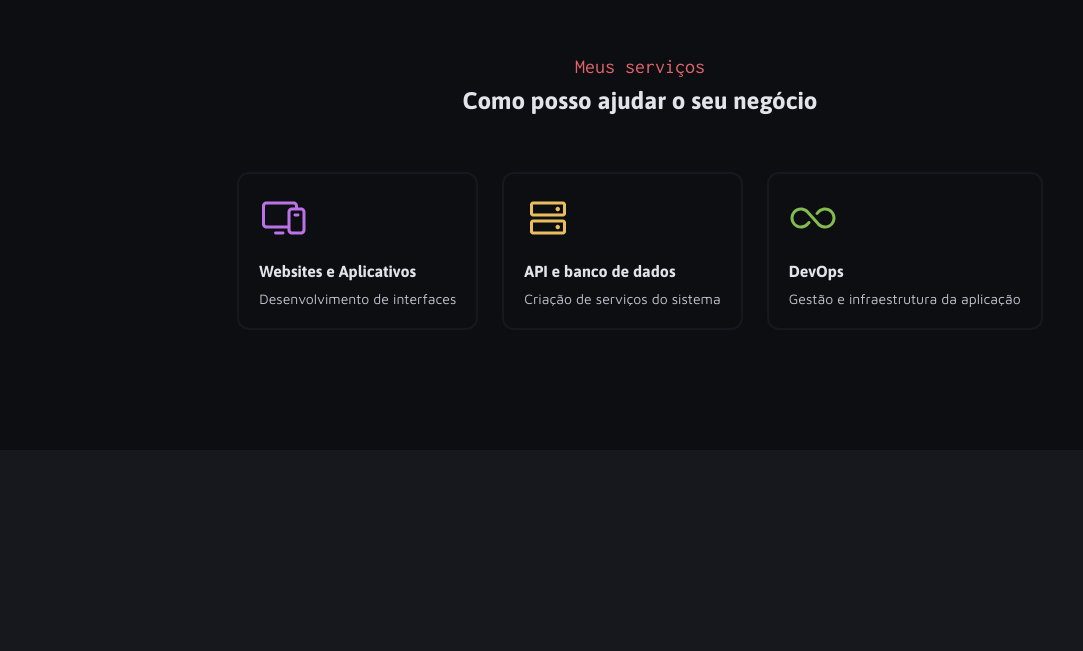
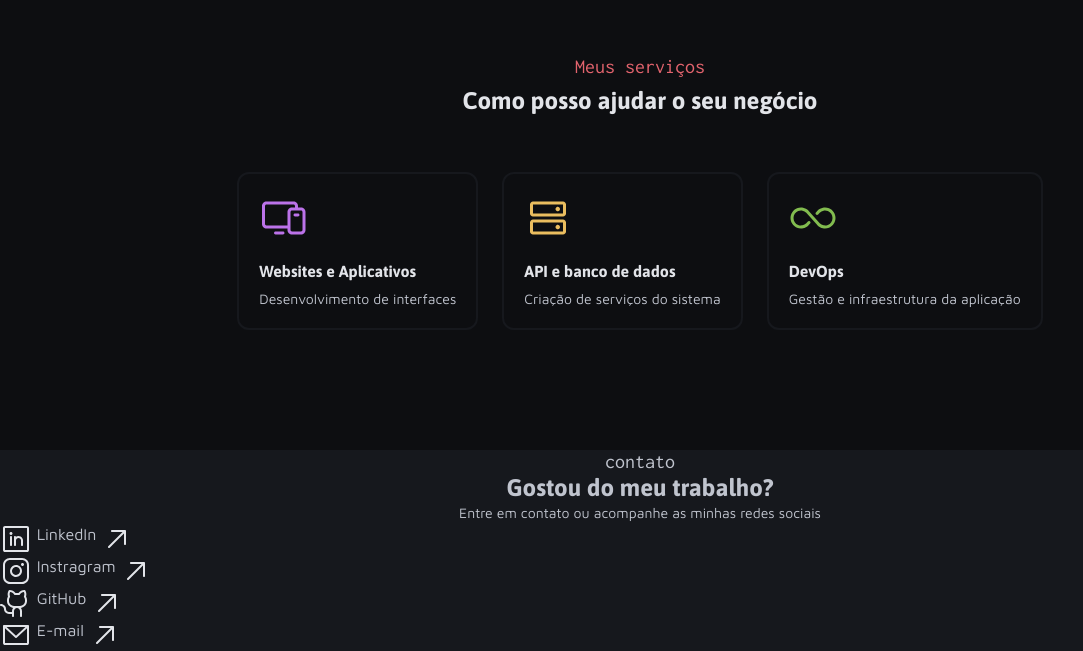
Before and after one commit to FeSette/Portfolio-dev, a plain HTML site: page index.html in a window 1280 px wide. Shown: the part 1748-2399 px from the top of the page, without its empty margins (0-1083 px from the left). Before the commit the page ends 2198 px from the top, so only its background shows below. Drawn offline with Linux system fonts and the light colour scheme.

Commit message:
Estruturando o Footer

```diff
--- a/index.html
+++ b/index.html
@@ -53,6 +53,7 @@
             </a>
         </div>
     </header>
+
     <main class="main">
         <div class="container">
             <section id="projects">
@@ -160,5 +161,39 @@
             </section>
         </div>
     </main>
+
+    <footer class="footer">
+        <div class="container max-width">
+            <h2 class="subtitle">contato</h2>
+            <h3 class="title-md">Gostou do meu trabalho?</h3>
+            <p>Entre em contato ou acompanhe as minhas redes sociais</p>
+        </div>
+        <ul class="social">
+            <li>
+                <a href="#"></a>
+                <img src="assets/icons/LinkedinLogo.svg" alt="">
+                <span>LinkedIn</span>
+                <img src="assets/icons/ArrowUpRight.svg" alt="">
+            </li>
+            <li>
+                <a href="#"></a>
+                <img src="assets/icons/InstagramLogo.svg" alt="">
+                <span>Instragram</span>
+                <img src="assets/icons/ArrowUpRight.svg" alt="">
+            </li>
+            <li>
+                <a href="#"></a>
+                <img src="assets/icons/GithubLogo.svg" alt="">
+                <span>GitHub</span>
+                <img src="assets/icons/ArrowUpRight.svg" alt="">
+            </li>
+            <li>
+                <a href="#"></a>
+                <img src="assets/icons/EnvelopeSimple.svg" alt="">
+                <span>E-mail</span>
+                <img src="assets/icons/ArrowUpRight.svg" alt="">
+            </li>
+        </ul>
+    </footer>
 </body>
 </html>
```
